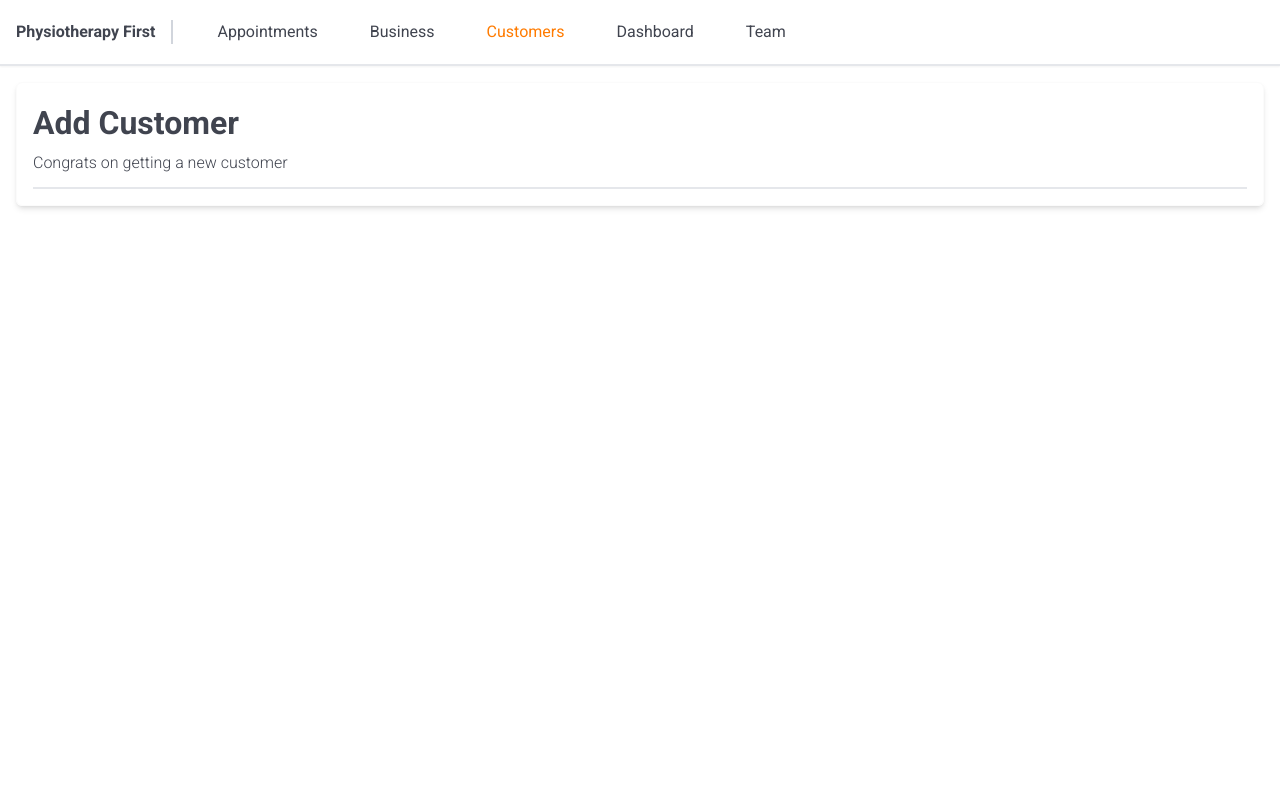
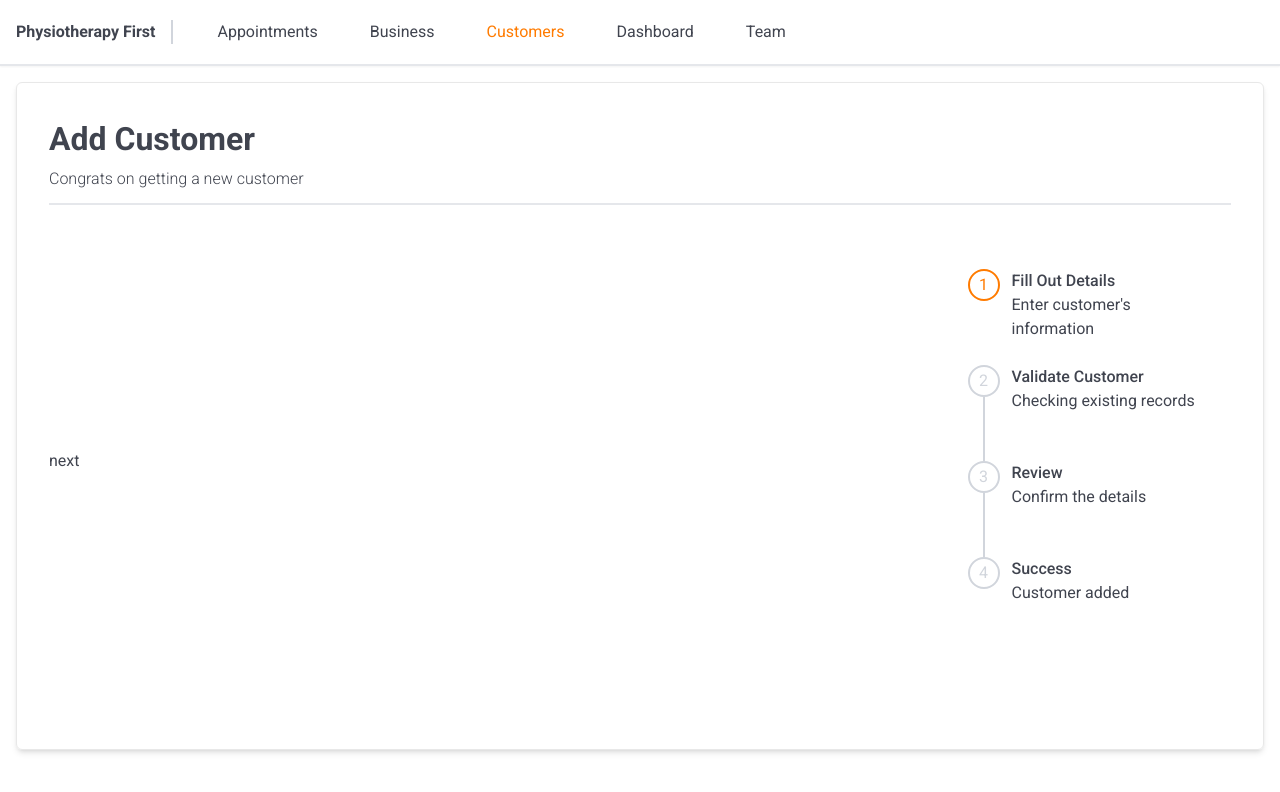
Before and after one commit to ammad-qureshi-dev/aptlytics-frontend, a Next.js app: page /customers/add-customer in a window 1280 px wide. Shown: the top 792 px of the page. Built offline with nearby package versions, Linux system fonts and the light colour scheme; some icons are missing.

Commit message:
feat: complete step navigation

```diff
--- /dev/null
+++ b/src/app/customers/add-customer/DynamicRender.tsx
@@ -0,0 +1,23 @@
+import FillOutDetailsStep from "@/app/customers/add-customer/steps/FillOutDetailsStep"
+import ReviewStep from "@/app/customers/add-customer/steps/ReviewStep"
+import SuccessStep from "@/app/customers/add-customer/steps/SuccessStep"
+import ValidateCustomerStep from "@/app/customers/add-customer/steps/ValidateCustomerStep"
+
+interface DynamicRenderProps {
+    name: string;
+    props?: Record<string, any>;
+}
+
+export default function DynamicRender({ name, props = {} }: DynamicRenderProps) {
+
+    const componentsMap: Record<string, React.ComponentType<any>> = {
+        FillOutDetailsStep,
+        ValidateCustomerStep,
+        ReviewStep,
+        SuccessStep
+    }
+
+    const Component = componentsMap[name];
+
+    return Component ? <Component {...props} /> : null;
+}
--- a/src/app/customers/add-customer/page.tsx
+++ b/src/app/customers/add-customer/page.tsx
@@ -1,10 +1,84 @@
+'use client';
+
+import StepNavigation from "@/components/navigation/StepNavigation";
+import { StepNavigationType } from "@/components/navigation/Types";
 import PageContainer from "@/components/page/PageContainer";
 import PageHeader from "@/components/page/PageHeader";
+import { useState, useEffect } from "react";
+import DynamicRender from "./DynamicRender";
 
 export default function AddCustomer() {
+
+    const steps: StepNavigationType[] = [
+        {
+            step: 1,
+            type: "FillOutDetailsStep",
+            title: "Fill Out Details",
+            subtitle: "Enter customer's information",
+            isCurrentStep: true,
+            isFirst: true
+        },
+        {
+            step: 2,
+            type: "ValidateCustomerStep",
+            title: "Validate Customer",
+            subtitle: "Checking existing records",
+        },
+        {
+            step: 3,
+            type: "ReviewStep",
+            title: "Review",
+            subtitle: "Confirm the details",
+        },
+        {
+            step: 4,
+            type: "SuccessStep",
+            title: "Success",
+            subtitle: "Customer added",
+            isLast: true
+        },
+    ];
+
+    const [navigationSteps, setNavigationSteps] = useState<StepNavigationType[]>(steps);
+    const [stepIndex, setStepIndex] = useState<number>(0);
+    const [currentStep, setCurrentStep] = useState<StepNavigationType>(navigationSteps[stepIndex]);
+
+    const handleStepIncrementor = (i: number) => {
+        const minIndex = 1;
+        const maxIndex = steps.length;
+        if (i > maxIndex || i < minIndex) {
+            alert("out of bounds");
+            return;
+        } else {
+
+            // update old step
+            const newSteps = [...navigationSteps];
+            newSteps[i - 1] = { ...currentStep, isCompleted: true, isCurrentStep: false };
+            setNavigationSteps(newSteps);
+
+            // increment step
+            setStepIndex(i);
+
+            // update next step to current step
+            newSteps[i] = { ...newSteps[i], isCurrentStep: true }
+            setCurrentStep(newSteps[i])
+
+            // update overall steps
+            setNavigationSteps(newSteps);
+        }
+    }
+
     return (
         <PageContainer>
             <PageHeader title="Add Customer" subTitle="Congrats on getting a new customer" icon="party-popper" iconColor="orange" />
+
+            <div className="flex flex-row justify-between">
+                <button type="button" className="cursor-pointer"
+                    onClick={() => { handleStepIncrementor(stepIndex + 1) }}
+                >next</button>
+                {/* <DynamicRender name= /> */}
+                <StepNavigation steps={navigationSteps} />
+            </div>
         </PageContainer>
     )
 }
--- /dev/null
+++ b/src/app/customers/add-customer/steps/FillOutDetailsStep.tsx
@@ -0,0 +1,7 @@
+export default function FillOutDetailsStep() {
+    return (
+        <div id="fill-out-detail-step">
+            fill-out-detail-step
+        </div>
+    )
+}
--- /dev/null
+++ b/src/app/customers/add-customer/steps/ReviewStep.tsx
@@ -0,0 +1,7 @@
+export default function ReviewStep() {
+    return (
+        <div id="review-step">
+            review-step
+        </div>
+    )
+}
--- /dev/null
+++ b/src/app/customers/add-customer/steps/SuccessStep.tsx
@@ -0,0 +1,7 @@
+export default function SuccessStep() {
+    return (
+        <div id="success-step">
+            success-step
+        </div>
+    )
+}
--- /dev/null
+++ b/src/app/customers/add-customer/steps/ValidateCustomerStep.tsx
@@ -0,0 +1,7 @@
+export default function ValidateCustomerStep() {
+    return (
+        <div id="validate-customer-step">
+            validate-customer-step
+        </div>
+    )
+}
--- /dev/null
+++ b/src/components/navigation/StepNavigation.tsx
@@ -0,0 +1,92 @@
+import { DynamicIcon } from "lucide-react/dynamic";
+import { StepNavigationType } from "./Types"
+
+interface StepNavigationProp {
+    steps: StepNavigationType[];
+}
+
+export default function StepNavigation({ steps }: StepNavigationProp) {
+    return (
+        <div id="step-navigation" className="p-8 my-8 w-1/4">
+            <ul className="w-full flex flex-col items-center justify-center">
+                {
+                    steps.map((step, key) => {
+                        return (
+                            <li key={key} className="w-full">
+                                <Step step={step} />
+                            </li>
+                        )
+                    })
+                }
+            </ul>
+        </div>
+    )
+}
+
+interface StepProp {
+    step: StepNavigationType
+}
+
+function Step({ step }: StepProp) {
+    return (
+        <div id="step" className="flex flex-row gap-3 h-48 lg:h-24 md:h-36 sm:h-48">
+            <div id="icon" className="flex flex-col">
+                {
+                    step.isCompleted &&
+                    <div className="w-8 h-8 p-1 rounded-full text-white bg-[#FF7B00]">
+                        <DynamicIcon
+                            name="check"
+                            size={24} />
+                    </div>
+                }
+
+                {/* Circle + Top half of line */}
+                {
+                    !step.isCompleted && step.isCurrentStep &&
+                    <div className="w-8 h-8 p-1 rounded-full border-2 border-[#FF7B00] text-[#FF7B00] flex items-center justify-center">
+                        <span>{step.step}</span>
+                    </div>
+                }
+                {
+                    !step.isCompleted && !step.isCurrentStep &&
+                    <div className="w-8 h-8 p-1 rounded-full border-2 border-gray-300 text-gray-300 flex items-center justify-center">
+                        <span>{step.step}</span>
+                    </div>
+                }
+
+
+                {/* Vertical Line */}
+                {
+                    !step.isFirst && !step.isLast &&
+                    <div id="center-line" className="border-l-1 border-l-white h-full ">
+                        <div
+                            id="left-half"
+                            className="border-0 w-4 border-r-2 border-r-gray-300 h-full"
+                        >
+                        </div>
+                    </div>
+                }
+                {
+                    !step.isLast && !step.isCurrentStep &&
+                    <div id="center-line" className="border-l-1 border-l-white h-full ">
+                        <div
+                            id="left-half"
+                            className="border-0 w-4 border-r-2 border-r-gray-300 h-full"
+                        >
+                        </div>
+                    </div>
+                }
+                {
+                    step.isLast &&
+                    <div id="center-line" className="border-l-1 border-l-white h-full ">
+                    </div>
+                }
+
+            </div>
+            <div className="flex flex-col">
+                <span className="font-medium">{step.title}</span>
+                <span>{step.subtitle}</span>
+            </div>
+        </div >
+    )
+}
--- a/src/components/navigation/Types.ts
+++ b/src/components/navigation/Types.ts
@@ -17,6 +17,19 @@ export type MenuItemType = {
   isSelected: boolean;
 };
 
+export type StepNavigationType = {
+  step: number;
+  readonly type: string; // This string represents the component name of the step
+  readonly title: string;
+  readonly subtitle: string;
+  isFirst?: boolean;
+  isLast?: boolean;
+  isCurrentStep?: boolean;
+  isCompleted?: boolean;
+  parentStep?: number;
+  subSteps?: StepNavigationType[];
+};
+
 export const DefaultIconName: IconName = "hammer";
 
 export const DEFAULT_ICON_SIZE: number = 20;
--- a/src/components/page/PageContainer.tsx
+++ b/src/components/page/PageContainer.tsx
@@ -4,7 +4,7 @@ export default function PageContainer({
     children: React.ReactNode;
 }>) {
     return (
-        <div id="page-container" className="flex flex-col gap-4 border border-[#fbfbfb] p-4 rounded-md shadow-md m-4 h-full min-w-[600px]">
+        <div id="page-container" className="flex flex-col border border-[#e8e8e8] p-8 rounded-md shadow-md m-4">
             {children}
         </div>
     )
```
